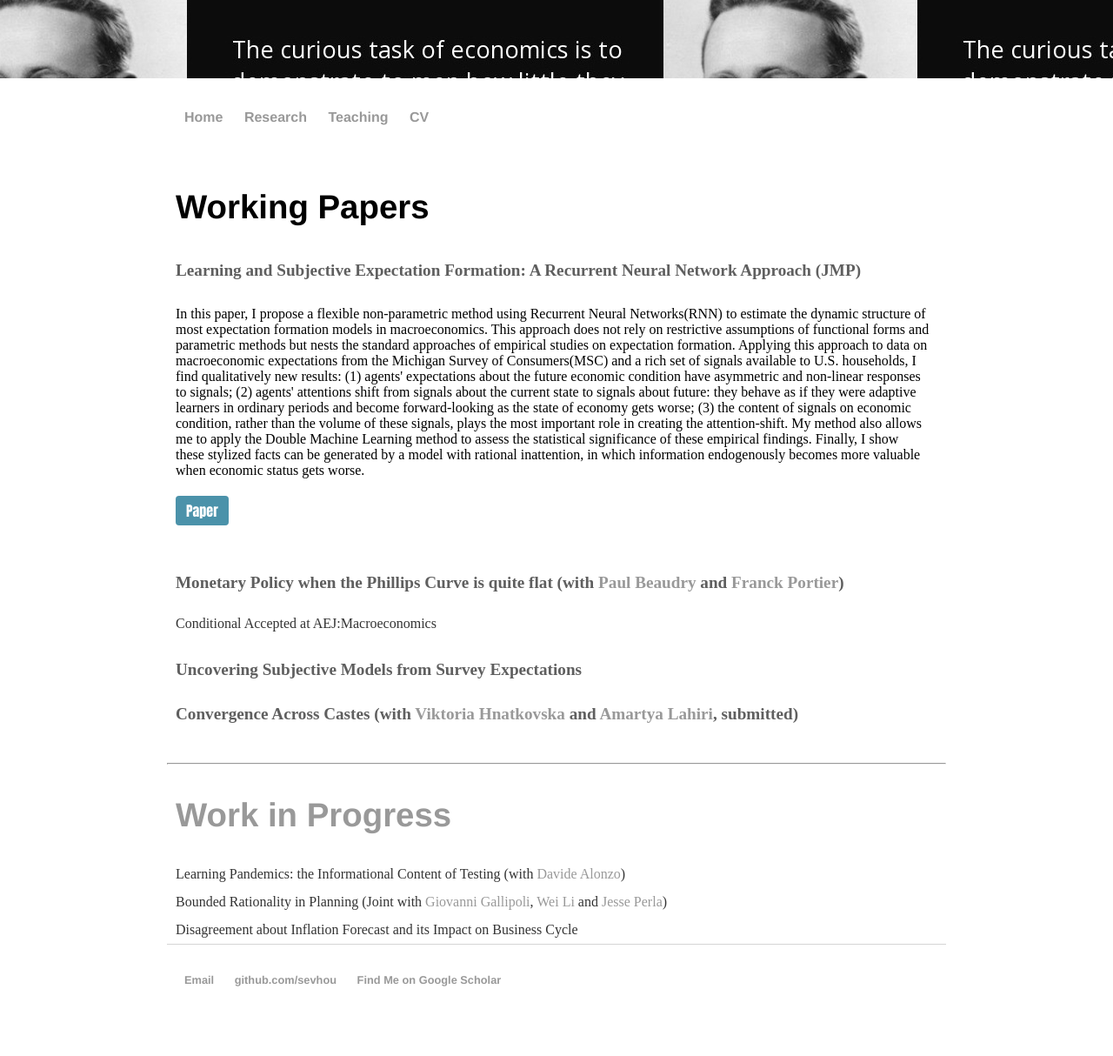
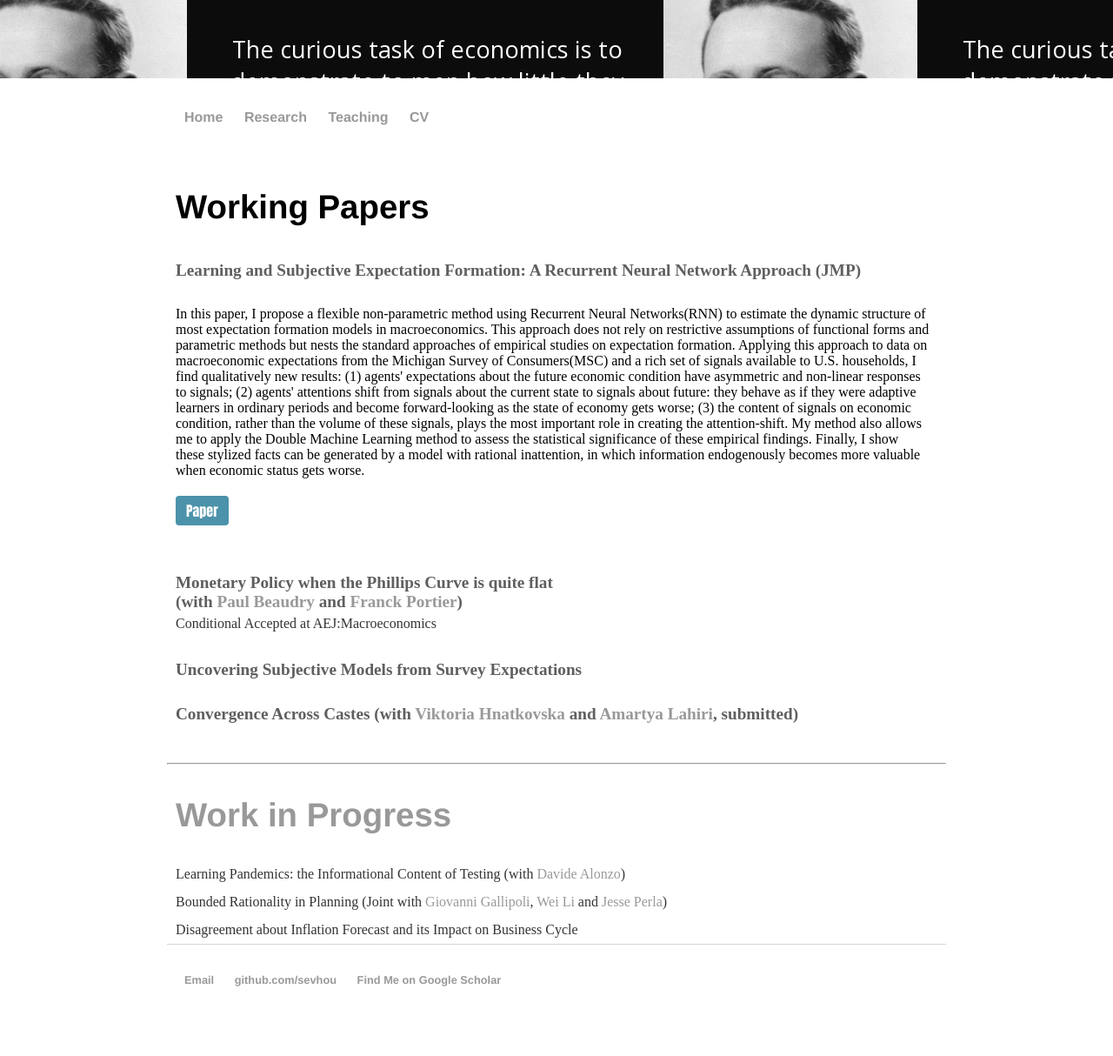
Before and after one commit to sevhou/sevhou.github.io, a Jekyll site: the page built from research/index.html, in a window 1280 px wide. Shown: the whole page at 87% size. Built offline with Jekyll 4.4.1, drawn with Linux system fonts in a browser that asks for light colours.

Commit message:
Update index.html

```diff
--- a/research/index.html
+++ b/research/index.html
@@ -28,8 +28,8 @@
       </div>
     </div>
 
-    <h2 type="button" class="slide-toggle">Monetary Policy when the Phillips Curve is quite flat (with <a href="https://economics.ubc.ca/faculty-and-staff/paul-beaudry/">Paul Beaudry</a> and <a href="https://fportier.wordpress.com/">Franck Portier</a>)</h2>
-	<pp> Conditional Accepted at AEJ:Macroeconomics</pp>
+    <h2 type="button" class="slide-toggle">Monetary Policy when the Phillips Curve is quite flat <br>(with <a href="https://economics.ubc.ca/faculty-and-staff/paul-beaudry/">Paul Beaudry</a> and <a href="https://fportier.wordpress.com/">Franck Portier</a>)</h2>
+	<pp class="slide-toggle"> Conditional Accepted at AEJ:Macroeconomics</pp>
     <div class="box">
         <div class="box-inner">This papers examines an environment where the Phillips curve is locally quite flat and in which a cost channel of monetary policy may also be at play. The aim of the paper is two fold. First, we highlight conditions under which a relatively flat  Phillips Curve  can invalidate standard prescriptions regarding how monetary policy should be conducted to control inflation. In particular, we discuss the desirability of   a "Go Big or Stay Home" principle for monetary policy under a certain parameter configuration. This principle refers to the desirability of either responding to shocks in a very aggressive way or  not at all, if one aims is to maintain inflation close to target. In the second part of the paper we explore the empirical relevance of the parameter configuration that would favor this principle. To this end,  we provide structural estimates from full model estimation as well as provide evidence based on more direct estimation of the Phillips curve.  The results from both exercises give  substantial support to the configuration of interest.  We use the framework to offer an explanation to recent puzzles associated the behavior of inflation including the possibility of falling into a low inflation trap.
 
```
